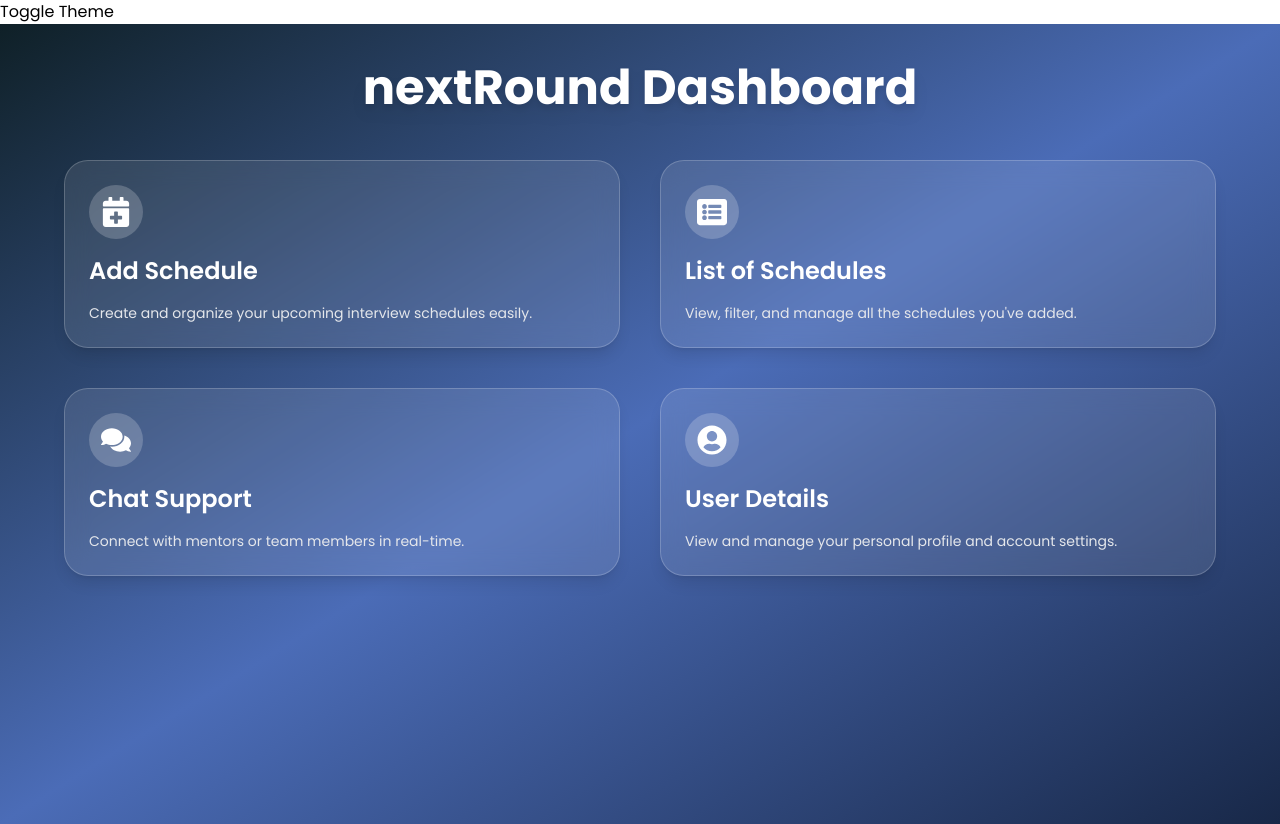
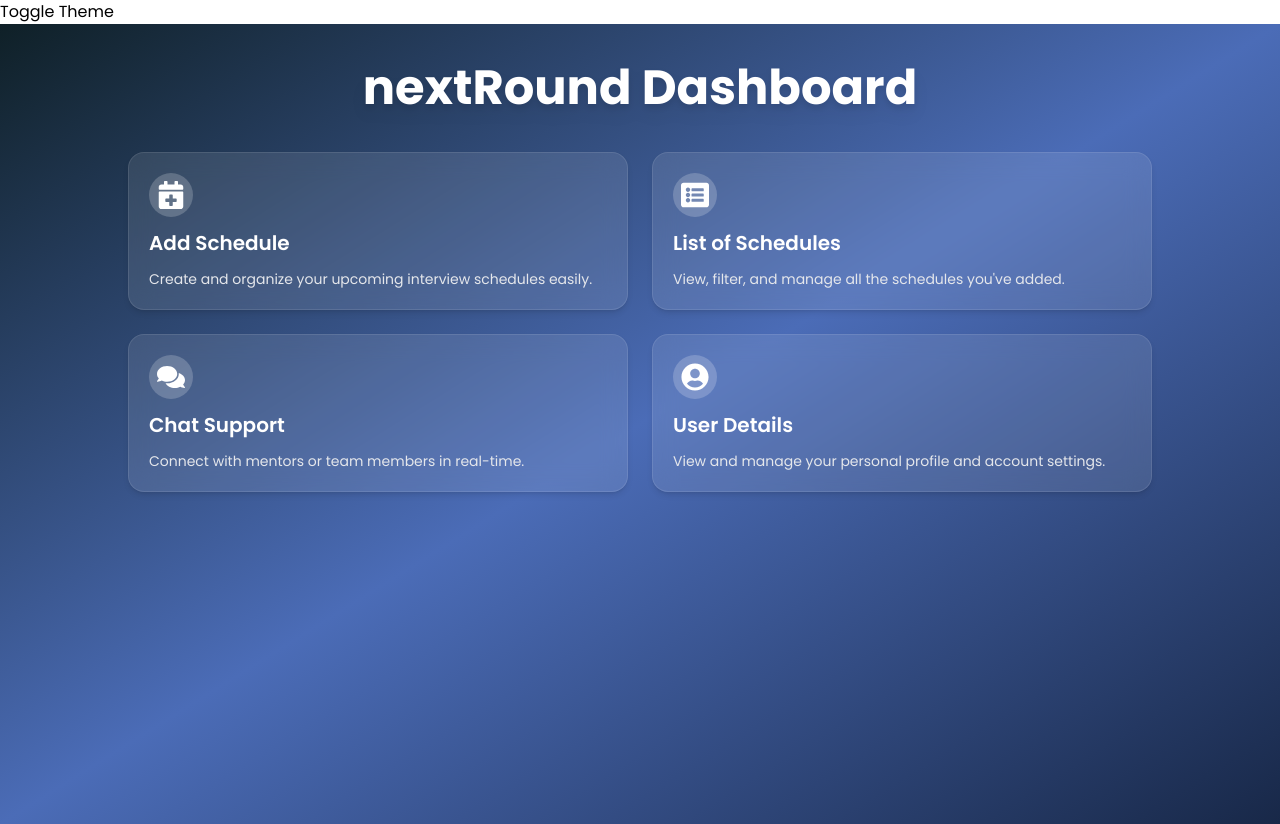
Before and after one commit to amardeep-SDE/nextRound---MERN, a React (Vite) app in the folder client/: page /dashboard in a window 1280 px wide. Built offline with nearby package versions, Linux system fonts and the light colour scheme.

Commit message:
fix: dashboard section

```diff
--- a/client/src/pages/Dashboard.jsx
+++ b/client/src/pages/Dashboard.jsx
@@ -6,25 +6,25 @@ import { FaCalendarPlus, FaListAlt, FaComments, FaUserCircle } from "react-icons
 const cardData = [
   {
     title: "Add Schedule",
-    icon: <FaCalendarPlus size={30} />,
+    icon: <FaCalendarPlus size={28} />,
     description: "Create and organize your upcoming interview schedules easily.",
     route: "/add-schedule",
   },
   {
     title: "List of Schedules",
-    icon: <FaListAlt size={30} />,
+    icon: <FaListAlt size={28} />,
     description: "View, filter, and manage all the schedules you've added.",
     route: "/schedule-list",
   },
   {
     title: "Chat Support",
-    icon: <FaComments size={30} />,
+    icon: <FaComments size={28} />,
     description: "Connect with mentors or team members in real-time.",
     route: "/chat",
   },
   {
     title: "User Details",
-    icon: <FaUserCircle size={30} />,
+    icon: <FaUserCircle size={28} />,
     description: "View and manage your personal profile and account settings.",
     route: "/user-details",
   },
@@ -37,31 +37,28 @@ const Dashboard = () => {
     <>
       <ThemeToggle />
       <div className="min-h-screen bg-gradient-to-br from-[#0f2027] via-[#4b6cb7] to-[#182848] p-6 md:p-10">
-        <h1 className="text-4xl md:text-5xl font-bold text-white mb-12 text-center drop-shadow-lg">
+        <h1 className="text-4xl md:text-5xl font-bold text-white mb-10 text-center drop-shadow-lg">
           nextRound Dashboard
         </h1>
 
-        <div className="grid grid-cols-1 sm:grid-cols-2 lg:grid-cols-2 gap-10 max-w-6xl mx-auto">
+        <div className="grid grid-cols-1 sm:grid-cols-2 lg:grid-cols-2 gap-6 max-w-5xl mx-auto">
           {cardData.map((card, index) => (
             <div
               key={index}
               onClick={() => {
                 if (!card.disabled && card.route) navigate(card.route);
               }}
-              className={`group relative p-6 rounded-3xl bg-white/10 text-white backdrop-blur-md border border-white/20 shadow-lg transition-transform duration-300 ${
+              className={`group relative p-5 rounded-2xl bg-white/10 text-white backdrop-blur-md border border-white/10 shadow-md transition-all duration-300 ease-in-out transform ${
                 card.disabled
                   ? "opacity-50 cursor-not-allowed"
-                  : "cursor-pointer hover:scale-105"
+                  : "cursor-pointer hover:-translate-y-2 hover:shadow-xl hover:bg-white/20"
               }`}
             >
-              {/* Gradient border hover effect */}
-              <div className="absolute inset-0 rounded-3xl bg-gradient-to-r from-pink-500 via-purple-500 to-indigo-500 opacity-0 group-hover:opacity-100 transition duration-500 blur-md z-0" />
-
-              <div className="relative z-10 flex flex-col items-start gap-4">
-                <div className="text-white bg-white/20 p-3 rounded-full">
+              <div className="relative z-10 flex flex-col items-start gap-3">
+                <div className="text-white bg-white/20 p-2 rounded-full">
                   {card.icon}
                 </div>
-                <h2 className="text-2xl font-semibold">{card.title}</h2>
+                <h2 className="text-xl font-semibold">{card.title}</h2>
                 <p className="text-sm text-gray-200">{card.description}</p>
               </div>
             </div>
```
